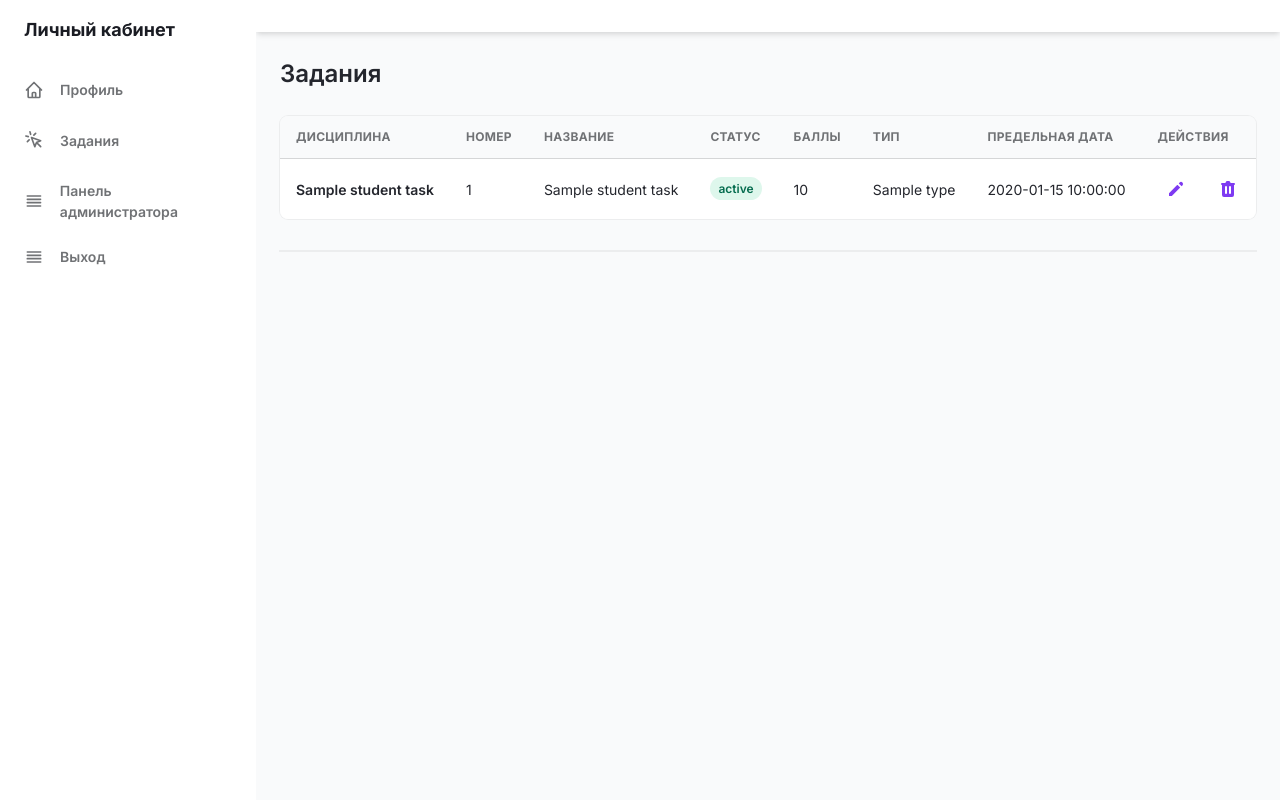
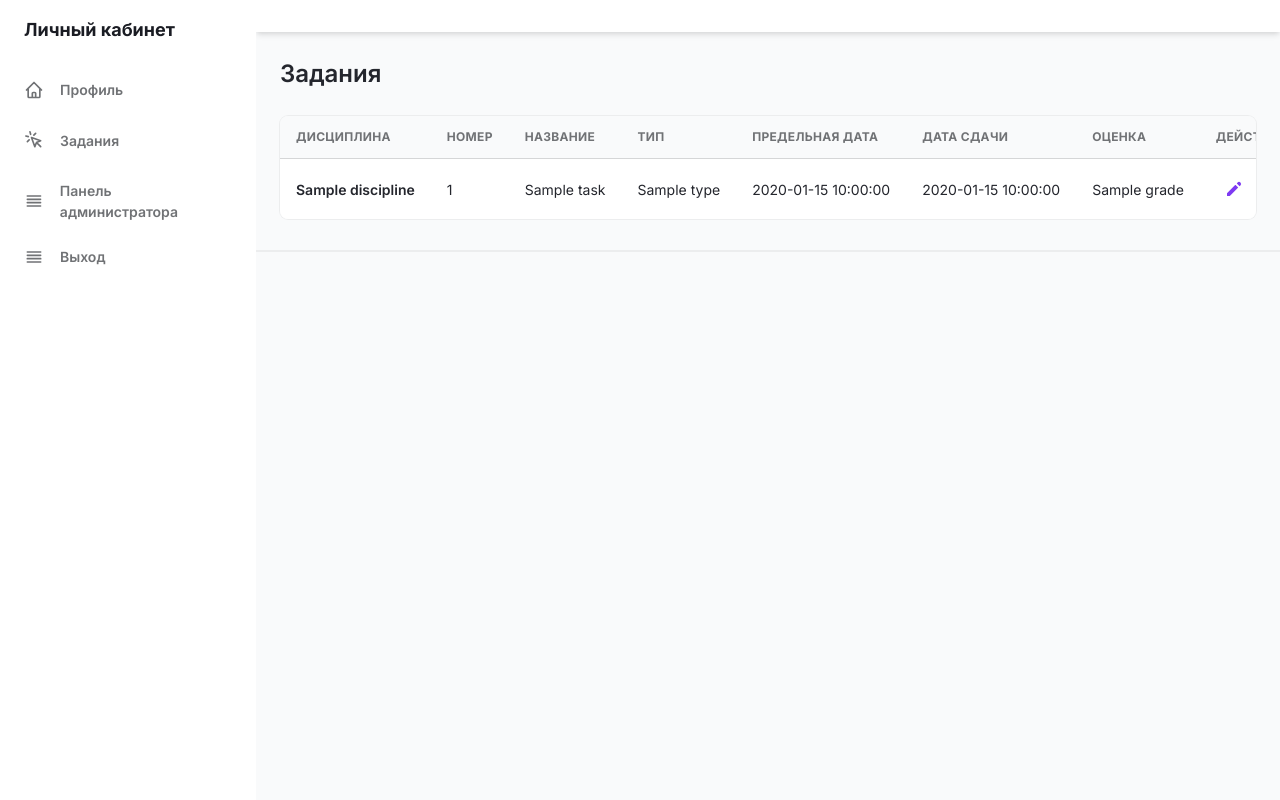
Before and after one commit to BalayanTA1/course2, a Flask app: template my_flask_app/templates/tasks.html in a window 1280 px wide. Run offline with Flask 3, Linux system fonts and the light colour scheme; the template is opened without the code that fills it: most values are stand-ins (such as "Sample title", 1, 10 or a date in 2020).

Commit message:
Данные таблицы заданий берутся из бд

```diff
--- a/my_flask_app/app.py
+++ b/my_flask_app/app.py
@@ -4,30 +4,9 @@ from db.teacher import add_teacher, get_teachers, delete_teacher, get_teacher_pr
 from db.study_group import add_study_group, get_study_group_numbers, delete_study_group
 from db.subject import add_subject, get_subject_name, delete_subject
 from db.work_groups import get_works, delete_work_from_group
+from db.work import get_student_tasks
 app = Flask(__name__)
 
-# Данные о студенте
-student_data = {
-    'student_id': '123456',
-    'full_name': 'Иванов Иван Иванович',
-    'specialty': 'Информатика',
-    'education_form': 'Очная',
-    'group_number': 'ИУ-101',
-    'email': 'ivanov@example.com',
-    'phone': '+7 (999) 123-45-67'
-}
-
-# Данные о преподавателях
-teacher_data = {
-    'full_name': 'Иванов Иван Иванович',
-    'subjects': 'Информатика',
-    'position': 'Ст.Преподаватель',
-    'academic_degree': 'Доктор наук',
-    'title': '??',
-    'institute_number': '7',
-    'email': 'ivanov@example.com',
-    'phone': '+7 (999) 123-45-67'
-}
 
 # Данные о заданиях студента
 student_tasks = [
@@ -51,13 +30,6 @@ student_tasks = [
     }
 ]
 
-# Данные для админ панели
-admin_data = {
-    'tasks': [
-        {'type': 'Контрольная', 'name': 'Математика', 'deadline': '2024-01-15'},
-        {'type': 'Лабораторная', 'name': 'Физика', 'deadline': '2024-02-20'},
-    ]
-}
 
 # Роут для профиля студента
 @app.route('/profile')
@@ -85,7 +57,13 @@ def teacher_profile():
 
 @app.route('/tasks')
 def tasks():
-    return render_template('tasks.html', student_tasks=student_tasks)
+    user_id = request.cookies.get('user_id')
+    user_type = request.cookies.get('user_type')
+
+    if user_id and user_type == 'student':
+        student_tasks = get_student_tasks(user_id)
+        return render_template('tasks.html', student_tasks=student_tasks)
+    return redirect(url_for('login_page'))
 
 
 # Роут для отображения страницы входа
--- a/my_flask_app/db/student.py
+++ b/my_flask_app/db/student.py
@@ -39,12 +39,14 @@ def get_student_profile(student_id):
 # Проверяет, существует ли пользователь в таблицах Student или Teacher.
 # Возвращает данные пользователя и его тип (student или teacher).
 def authenticate_user(login, password):
+# Проверяем, является ли пользователь студентом
     student_query = "SELECT * FROM Student WHERE login = %s AND password = %s"
     student = execute_query(student_query, (login, password), fetch=True)
 
     if student:
-        return student[0], 'student'
+        return student[0], 'student', False  # Студент не может быть админом
 
+    # Если студент не найден, проверяем, является ли пользователь преподавателем
     teacher_query = "SELECT * FROM Teacher WHERE login = %s AND password = %s"
     teacher = execute_query(teacher_query, (login, password), fetch=True)
 
@@ -52,4 +54,5 @@ def authenticate_user(login, password):
         is_admin = teacher[0]['is_admin']  # Проверяем, является ли преподаватель админом
         return teacher[0], 'teacher', is_admin
 
+    # Если пользователь не найден
     return None, None, False
--- a/my_flask_app/templates/admin_panel.html
+++ b/my_flask_app/templates/admin_panel.html
@@ -28,7 +28,7 @@
             <li class="relative px-6 py-3">
               <a
                 class="inline-flex items-center w-full text-sm font-semibold transition-colors duration-150 hover:text-gray-800"
-                href="profile"
+                href="{{ url_for('student_profile') if user_type == 'student' else url_for('teacher_profile') }}"
               >
                 <svg
                   class="w-5 h-5"
@@ -48,7 +48,6 @@
               </a>
             </li>
           </ul>
-          <ul>
             {% if is_admin %}
             <li class="relative px-6 py-3">
               <a
--- a/my_flask_app/templates/tasks.html
+++ b/my_flask_app/templates/tasks.html
@@ -147,46 +147,40 @@
                       <th class="px-4 py-3">Дисциплина</th>
                       <th class="px-4 py-3">Номер</th>
                       <th class="px-4 py-3">Название</th>
-                      <th class="px-4 py-3">Статус</th>
-                      <th class="px-4 py-3">Баллы</th>
                       <th class="px-4 py-3">Тип</th>
                       <th class="px-4 py-3">Предельная дата</th>
+                      <th class="px-4 py-3">Дата сдачи</th>
+                      <th class="px-4 py-3">Оценка</th>
                       <th class="px-4 py-3">Действия</th>
                     </tr>
                   </thead>
                   <tbody class="bg-white divide-y">
-                    {% for student_tasks in student_tasks %}
+                    {% for task in student_tasks %}
                       <tr class="text-gray-700">
                         <td class="px-4 py-3">
                           <div class="flex items-center text-sm">
                             <div>
-                              <p class="font-semibold">{{ student_tasks.name }}</p>
+                              <p class="font-semibold">{{ task.discipline }}</p>
                             </div>
                           </div>
                         </td>
                         <td class="px-4 py-3 text-sm">
-                          {{ student_tasks.number }}
+                          {{ task.number }}
                         </td>
                         <td class="px-4 py-3 text-sm">
-                          {{ student_tasks.title }}
-                        </td>
-                        <td class="px-4 py-3 text-xs">
-                          <span class="px-2 py-1 font-semibold leading-tight
-                            {% if student_tasks.status == 'active' %}text-green-700 bg-green-100
-                            {% elif student_tasks.status == 'inactive' %}text-orange-700 bg-orange-100
-                            {% elif student_tasks.status == 'pending' %}text-red-700 bg-red-100
-                            {% else %}text-gray-700 bg-gray-100{% endif %} rounded-full">
-                            {{ student_tasks.status }}
-                          </span>
+                          {{ task.title }}
                         </td>
                         <td class="px-4 py-3 text-sm">
-                          {{ student_tasks.points }}
+                          {{ task.type }}
                         </td>
                         <td class="px-4 py-3 text-sm">
-                          {{ student_tasks.type }}
+                          {{ task.deadline }}
                         </td>
                         <td class="px-4 py-3 text-sm">
-                          {{ student_tasks.date }}
+                          {{ task.submission_date if task.submission_date else '&nbsp;' | safe }}
+                        </td>
+                        <td class="px-4 py-3 text-sm">
+                          {{ task.grade if task.grade else '&nbsp;' | safe }}
                         </td>
                         <td class="px-4 py-3">
                           <div class="flex items-center space-x-4 text-sm">
@@ -230,6 +224,7 @@
                 </table>
               </div>
             </div>
+          </div>
 
             <!-- With actions -->
             <div class="w-full overflow-hidden rounded-lg shadow-xs">
```
Also changed, not shown: my_flask_app/db/work.py (added, +23 -0 lines).
